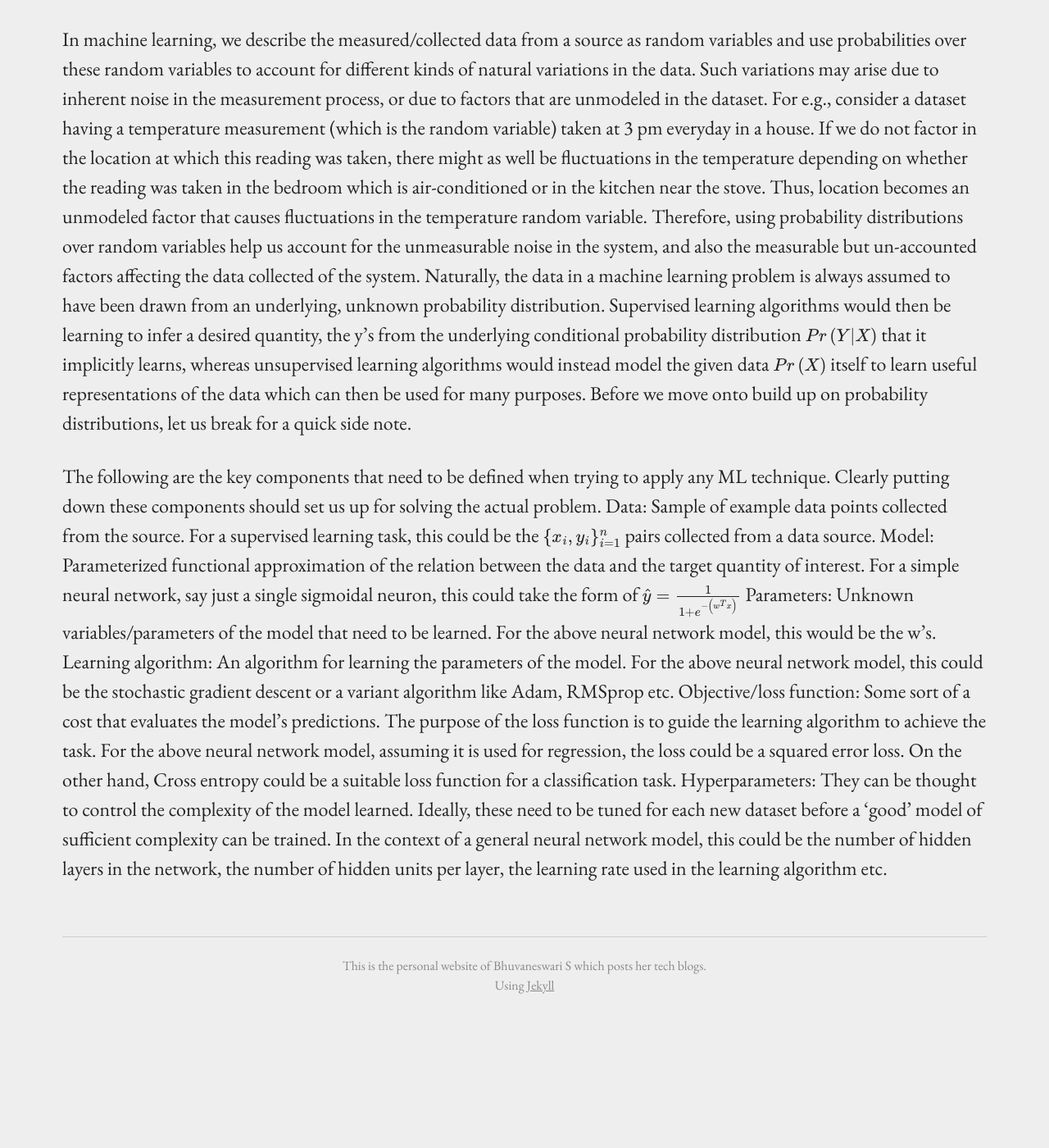
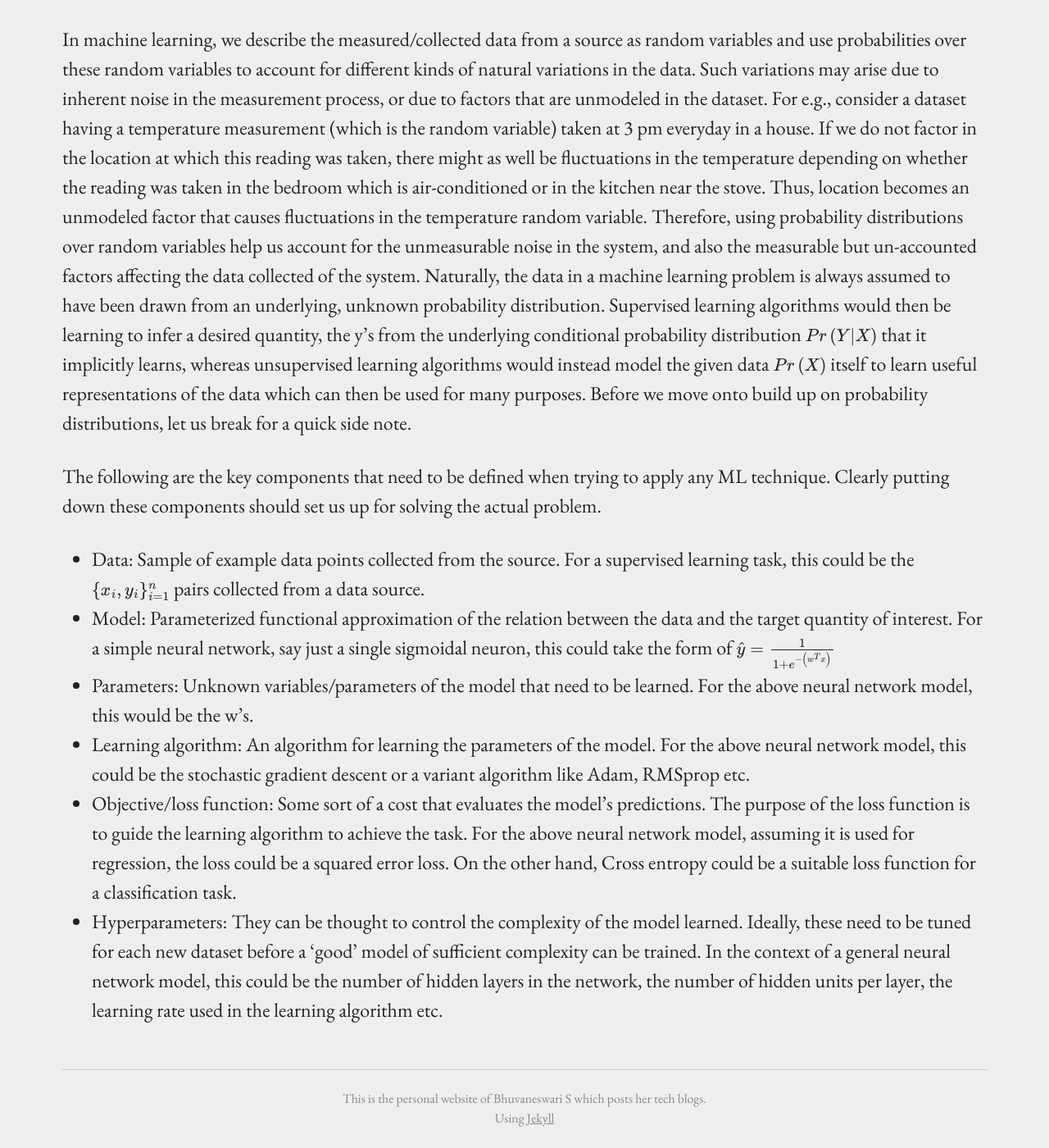
Before and after one commit to Bhuvans/Bhuvans.github.io, a Jekyll site: the page built from _posts/2022-02-18-perspective-into-variational-autoencoders.md, in a window 1280 px wide and 1400 px high, scrolled down 1540 px. Shown: the whole window at 82% size. Built offline with Jekyll 4.4.1, drawn with Linux system fonts in a browser that asks for light colours; formulas are drawn with MathJax 3; before the commit the page ends 2778 px from its top, so only the background shows below that; some of the changed lines change nothing that is shown.

Commit message:
Few more lines 3

```diff
--- a/_posts/2022-02-18-perspective-into-variational-autoencoders.md
+++ b/_posts/2022-02-18-perspective-into-variational-autoencoders.md
@@ -52,20 +52,19 @@
 
 The following are the key components that need to be defined when trying to apply any ML technique. Clearly putting down
 these components should set us up for solving the actual problem.
-	Data: Sample of example data points collected from the source. For a supervised learning task, this could be the
-	$$\{x_i,y_i\}_{i=1}^n$$ pairs collected from a data source.
-	Model: Parameterized functional approximation of the relation between the data and the target quantity of interest.
-	For a simple neural network, say just a single sigmoidal neuron, this could take the form of
-	$$\hat{y}=\frac{1}{1+e^{-\left(w^Tx\right)}}$$
-	Parameters: Unknown variables/parameters of the model that need to be learned. For the above neural network model,
-	this would be the w’s.
-	Learning algorithm: An algorithm for learning the parameters of the model. For the above neural network model,
-	this could be the stochastic gradient descent or a variant algorithm like Adam, RMSprop etc.
-	Objective/loss function: Some sort of a cost that evaluates the model’s predictions. The purpose of the loss function
-	is to guide the learning algorithm to achieve the task. For the above neural network model, assuming it is used for
-	regression, the loss could be a squared error loss. On the other hand, Cross entropy could be a suitable loss function
-	for a classification task.
-    Hyperparameters: They can be thought to control the complexity of the model learned. Ideally, these need to be tuned
-    for each new dataset before a ‘good’ model of sufficient complexity  can be trained. In the context of a general
-    neural network model, this could be the number of hidden layers in the network, the number of hidden units per
-    layer, the learning rate used in the learning algorithm etc.
++ Data: Sample of example data points collected from the source. For a supervised learning task, this could be the
+$$\{x_i,y_i\}_{i=1}^n$$ pairs collected from a data source.
++ Model: Parameterized functional approximation of the relation between the data and the target quantity of interest.
+For a simple neural network, say just a single sigmoidal neuron, this could take the form of $$\hat{y}=\frac{1}{1+e^{-\left(w^Tx\right)}}$$
++ Parameters: Unknown variables/parameters of the model that need to be learned. For the above neural network model, this
+would be the w’s.
++ Learning algorithm: An algorithm for learning the parameters of the model. For the above neural network model, this
+could be the stochastic gradient descent or a variant algorithm like Adam, RMSprop etc.
++ Objective/loss function: Some sort of a cost that evaluates the model’s predictions. The purpose of the loss function is
+to guide the learning algorithm to achieve the task. For the above neural network model, assuming it is used for regression,
+the loss could be a squared error loss. On the other hand, Cross entropy could be a suitable loss function for a
+classification task.
++ Hyperparameters: They can be thought to control the complexity of the model learned. Ideally, these need to be tuned
+for each new dataset before a ‘good’ model of sufficient complexity  can be trained. In the context of a general neural
+network model, this could be the number of hidden layers in the network, the number of hidden units per layer, the
+learning rate used in the learning algorithm etc.
```
